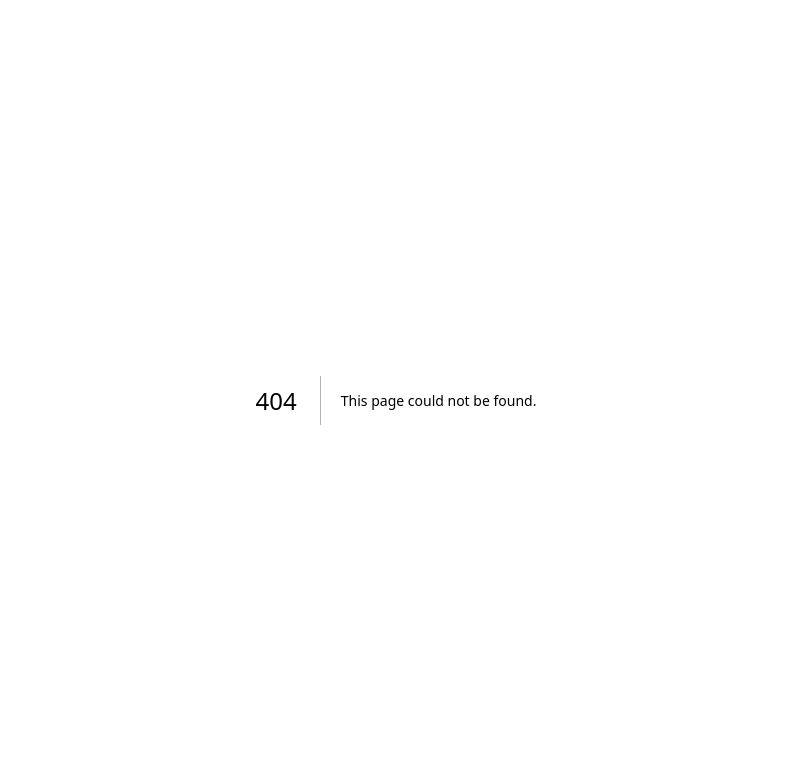
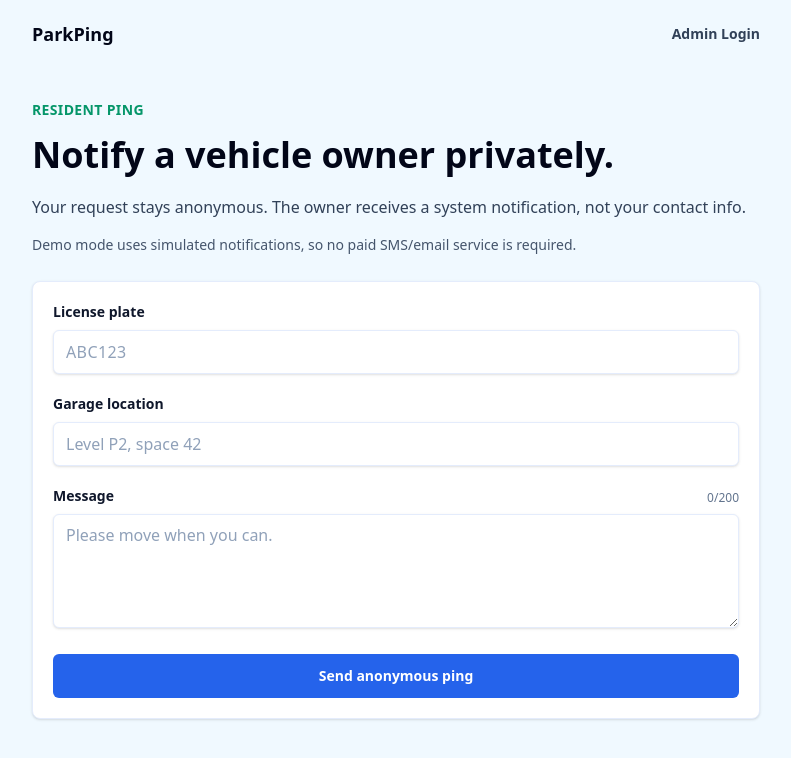
Before and after one commit to RyanSXing/ParkPing, a Next.js app: page /ping in a window 1280 px wide. Before the commit this address had no page. Shown: the top 758 px of the page, without its empty margins (244-1035 px from the left). Built offline with nearby package versions, Linux system fonts and the light colour scheme.

Commit message:
feat: add resident ping experience

```diff
--- a/src/app/layout.tsx
+++ b/src/app/layout.tsx
@@ -14,7 +14,7 @@ const geistMono = Geist_Mono({
 
 export const metadata: Metadata = {
   title: "ParkPing",
-  description: "Resident-first parking coordination for multifamily buildings.",
+  description: "Anonymous parking notifications for shared garages.",
 };
 
 export default function RootLayout({
--- a/src/app/page.tsx
+++ b/src/app/page.tsx
@@ -1,16 +1,47 @@
+import Link from "next/link";
+
 export default function Home() {
   return (
-    <main className="flex min-h-screen items-center justify-center px-6 py-16">
-      <section className="max-w-2xl">
-        <p className="text-sm font-semibold uppercase tracking-wide text-[var(--secondary)]">
-          ParkPing MVP
-        </p>
-        <h1 className="mt-3 text-4xl font-bold text-[var(--foreground)] sm:text-5xl">
-          Resident-first parking coordination starts here.
-        </h1>
-        <p className="mt-5 text-lg leading-8 text-slate-700">
-          The Next.js foundation is ready for the ParkPing resident workflow.
-        </p>
+    <main className="min-h-screen bg-[#F0F9FF] text-slate-950">
+      <nav className="mx-auto flex w-full max-w-5xl items-center justify-between px-5 py-5 sm:px-6">
+        <Link href="/" className="text-lg font-bold text-slate-950">
+          ParkPing
+        </Link>
+        <Link
+          href="/admin/login"
+          className="text-sm font-semibold text-slate-700 transition hover:text-[#2563EB]"
+        >
+          Admin Login
+        </Link>
+      </nav>
+
+      <section className="mx-auto flex min-h-[calc(100vh-84px)] w-full max-w-5xl flex-col justify-center px-5 pb-12 pt-8 sm:px-6 lg:pb-20">
+        <div className="max-w-3xl">
+          <p className="text-sm font-semibold uppercase tracking-wide text-[#059669]">
+            Anonymous garage notifications
+          </p>
+          <h1 className="mt-4 text-4xl font-bold leading-tight text-slate-950 sm:text-5xl">
+            Enter the blocking car&apos;s plate. We notify the owner privately.
+          </h1>
+          <p className="mt-5 max-w-2xl text-base leading-7 text-slate-700 sm:text-lg">
+            ParkPing helps residents report a blocked space without sharing
+            names, phone numbers, emails, or unit details with another resident.
+          </p>
+          <div className="mt-8 flex flex-col gap-3 sm:flex-row">
+            <Link
+              href="/ping"
+              className="inline-flex min-h-11 items-center justify-center rounded-md bg-[#2563EB] px-5 py-2.5 text-sm font-semibold text-white transition hover:bg-[#1D4ED8]"
+            >
+              Ping a Vehicle Owner
+            </Link>
+            <Link
+              href="/admin/login"
+              className="inline-flex min-h-11 items-center justify-center rounded-md border border-[#E4ECFC] bg-white px-5 py-2.5 text-sm font-semibold text-slate-800 shadow-sm transition hover:border-[#2563EB] hover:text-[#2563EB]"
+            >
+              Admin Login
+            </Link>
+          </div>
+        </div>
       </section>
     </main>
   );
--- /dev/null
+++ b/src/app/ping/page.tsx
@@ -0,0 +1,45 @@
+import Link from "next/link";
+
+import { Card } from "@/components/ui/card";
+import { PingForm } from "./ping-form";
+
+export default function PingPage() {
+  return (
+    <main className="min-h-screen bg-[#F0F9FF] text-slate-950">
+      <nav className="mx-auto flex w-full max-w-3xl items-center justify-between px-5 py-5">
+        <Link href="/" className="text-lg font-bold text-slate-950">
+          ParkPing
+        </Link>
+        <Link
+          href="/admin/login"
+          className="text-sm font-semibold text-slate-700 transition hover:text-[#2563EB]"
+        >
+          Admin Login
+        </Link>
+      </nav>
+
+      <section className="mx-auto w-full max-w-3xl px-5 pb-12 pt-4 sm:pt-8">
+        <div className="mb-6">
+          <p className="text-sm font-semibold uppercase tracking-wide text-[#059669]">
+            Resident ping
+          </p>
+          <h1 className="mt-3 text-3xl font-bold leading-tight text-slate-950 sm:text-4xl">
+            Notify a vehicle owner privately.
+          </h1>
+          <p className="mt-4 text-base leading-7 text-slate-700">
+            Your request stays anonymous. The owner receives a system
+            notification, not your contact info.
+          </p>
+          <p className="mt-3 text-sm leading-6 text-slate-600">
+            Demo mode uses simulated notifications, so no paid SMS/email service
+            is required.
+          </p>
+        </div>
+
+        <Card>
+          <PingForm />
+        </Card>
+      </section>
+    </main>
+  );
+}
--- /dev/null
+++ b/src/app/ping/ping-form.tsx
@@ -0,0 +1,163 @@
+"use client";
+
+import { FormEvent, useState } from "react";
+import { twMerge } from "tailwind-merge";
+
+import { Button } from "@/components/ui/button";
+import { Input } from "@/components/ui/input";
+
+const MESSAGE_LIMIT = 200;
+
+type Result = {
+  kind: "success" | "error";
+  message: string;
+};
+
+type PingResponse = {
+  success?: boolean;
+  message?: unknown;
+};
+
+function readResultMessage(data: PingResponse, fallback: string) {
+  return typeof data.message === "string" && data.message.trim()
+    ? data.message
+    : fallback;
+}
+
+export function PingForm() {
+  const [plateNumber, setPlateNumber] = useState("");
+  const [location, setLocation] = useState("");
+  const [message, setMessage] = useState("");
+  const [result, setResult] = useState<Result | null>(null);
+  const [isPending, setIsPending] = useState(false);
+
+  async function handleSubmit(event: FormEvent<HTMLFormElement>) {
+    event.preventDefault();
+    setIsPending(true);
+    setResult(null);
+
+    try {
+      const response = await fetch("/api/ping", {
+        method: "POST",
+        headers: {
+          "Content-Type": "application/json",
+        },
+        body: JSON.stringify({
+          plateNumber,
+          location,
+          message,
+        }),
+      });
+      const data = (await response.json()) as PingResponse;
+      const resultMessage = readResultMessage(
+        data,
+        response.ok
+          ? "Ping sent. The vehicle owner would be notified by the system."
+          : "Unable to send the ping. Please try again.",
+      );
+
+      setResult({
+        kind: response.ok && data.success !== false ? "success" : "error",
+        message: resultMessage,
+      });
+
+      if (response.ok && data.success !== false) {
+        setPlateNumber("");
+        setLocation("");
+        setMessage("");
+      }
+    } catch {
+      setResult({
+        kind: "error",
+        message: "Unable to send the ping. Please try again.",
+      });
+    } finally {
+      setIsPending(false);
+    }
+  }
+
+  return (
+    <form className="space-y-5" onSubmit={handleSubmit}>
+      <div>
+        <label
+          htmlFor="plateNumber"
+          className="block text-sm font-semibold text-slate-900"
+        >
+          License plate
+        </label>
+        <Input
+          id="plateNumber"
+          name="plateNumber"
+          value={plateNumber}
+          onChange={(event) => setPlateNumber(event.target.value.toUpperCase())}
+          placeholder="ABC123"
+          autoComplete="off"
+          required
+          maxLength={16}
+          className="mt-2 uppercase tracking-wide"
+        />
+      </div>
+
+      <div>
+        <label
+          htmlFor="location"
+          className="block text-sm font-semibold text-slate-900"
+        >
+          Garage location
+        </label>
+        <Input
+          id="location"
+          name="location"
+          value={location}
+          onChange={(event) => setLocation(event.target.value)}
+          placeholder="Level P2, space 42"
+          autoComplete="off"
+          maxLength={120}
+          className="mt-2"
+        />
+      </div>
+
+      <div>
+        <div className="flex items-end justify-between gap-3">
+          <label
+            htmlFor="message"
+            className="block text-sm font-semibold text-slate-900"
+          >
+            Message
+          </label>
+          <span className="text-xs text-slate-500" aria-live="polite">
+            {message.length}/{MESSAGE_LIMIT}
+          </span>
+        </div>
+        <textarea
+          id="message"
+          name="message"
+          value={message}
+          onChange={(event) => setMessage(event.target.value)}
+          placeholder="Please move when you can."
+          maxLength={MESSAGE_LIMIT}
+          rows={4}
+          className="mt-2 w-full resize-y rounded-md border border-[#E4ECFC] bg-white px-3 py-2 text-slate-900 shadow-sm transition placeholder:text-slate-400 focus:border-[#2563EB] focus:outline-none focus:ring-2 focus:ring-[#2563EB]/15"
+        />
+      </div>
+
+      <Button type="submit" disabled={isPending} className="w-full">
+        {isPending ? "Sending..." : "Send anonymous ping"}
+      </Button>
+
+      {result ? (
+        <p
+          className={twMerge(
+            "rounded-md border px-3 py-2 text-sm leading-6",
+            result.kind === "success"
+              ? "border-emerald-200 bg-emerald-50 text-emerald-900"
+              : "border-red-200 bg-red-50 text-red-900",
+          )}
+          role={result.kind === "error" ? "alert" : "status"}
+        >
+          {result.message}
+        </p>
+      ) : null}
+    </form>
+  );
+}
--- /dev/null
+++ b/src/components/ui/button.tsx
@@ -0,0 +1,17 @@
+import type { ButtonHTMLAttributes } from "react";
+import { twMerge } from "tailwind-merge";
+
+type ButtonProps = ButtonHTMLAttributes<HTMLButtonElement>;
+
+export function Button({ className, type = "button", ...props }: ButtonProps) {
+  return (
+    <button
+      type={type}
+      className={twMerge(
+        "inline-flex min-h-11 items-center justify-center rounded-md bg-[#2563EB] px-5 py-2.5 text-sm font-semibold text-white transition hover:bg-[#1D4ED8] disabled:pointer-events-none disabled:opacity-60",
+        className,
+      )}
+      {...props}
+    />
+  );
+}
--- /dev/null
+++ b/src/components/ui/card.tsx
@@ -0,0 +1,16 @@
+import type { HTMLAttributes } from "react";
+import { twMerge } from "tailwind-merge";
+
+type CardProps = HTMLAttributes<HTMLDivElement>;
+
+export function Card({ className, ...props }: CardProps) {
+  return (
+    <div
+      className={twMerge(
+        "rounded-lg border border-[#E4ECFC] bg-white p-5 shadow-sm",
+        className,
+      )}
+      {...props}
+    />
+  );
+}
--- /dev/null
+++ b/src/components/ui/input.tsx
@@ -0,0 +1,16 @@
+import type { InputHTMLAttributes } from "react";
+import { twMerge } from "tailwind-merge";
+
+type InputProps = InputHTMLAttributes<HTMLInputElement>;
+
+export function Input({ className, ...props }: InputProps) {
+  return (
+    <input
+      className={twMerge(
+        "min-h-11 w-full rounded-md border border-[#E4ECFC] bg-white px-3 py-2 text-slate-900 shadow-sm transition placeholder:text-slate-400 focus:border-[#2563EB] focus:outline-none focus:ring-2 focus:ring-[#2563EB]/15",
+        className,
+      )}
+      {...props}
+    />
+  );
+}
```
